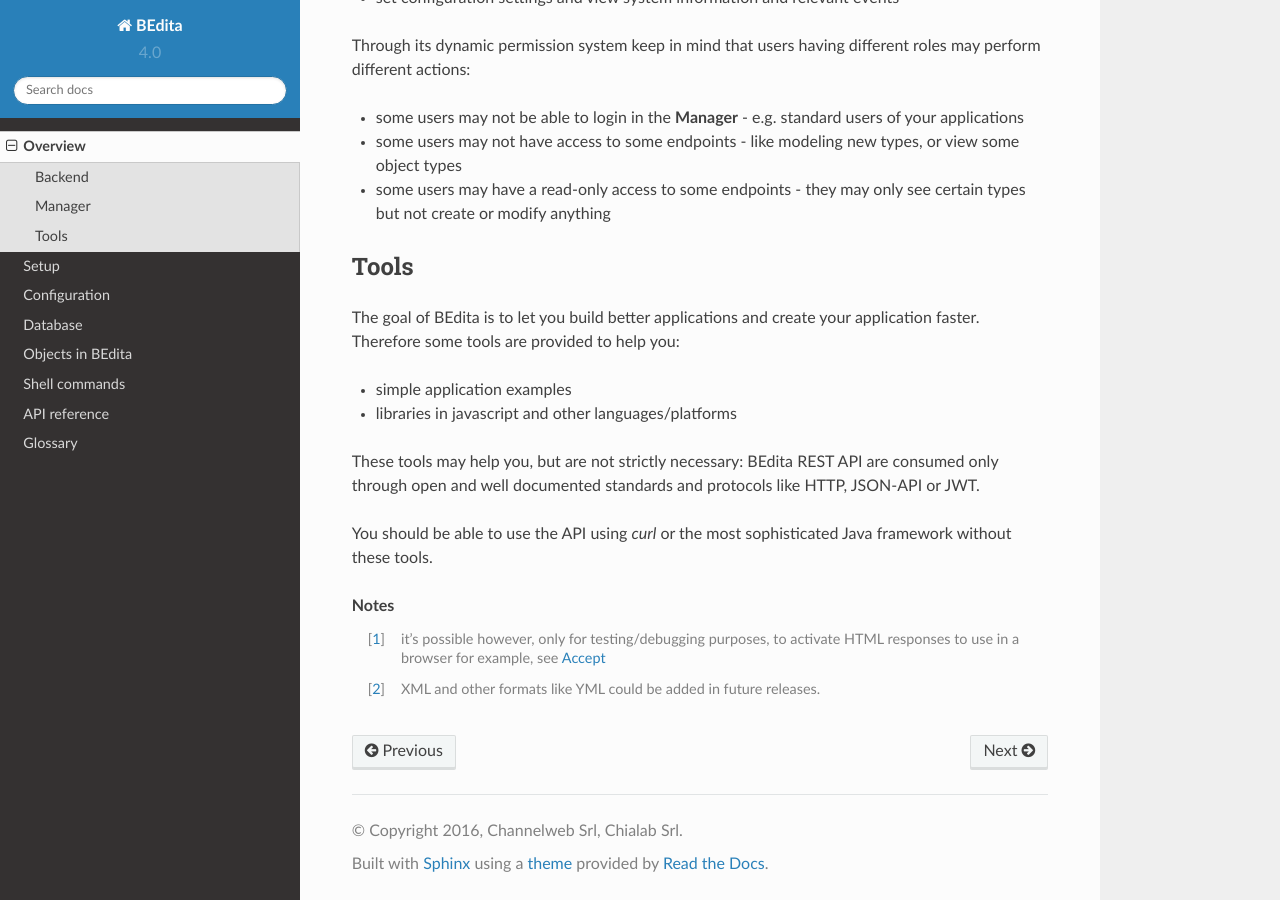
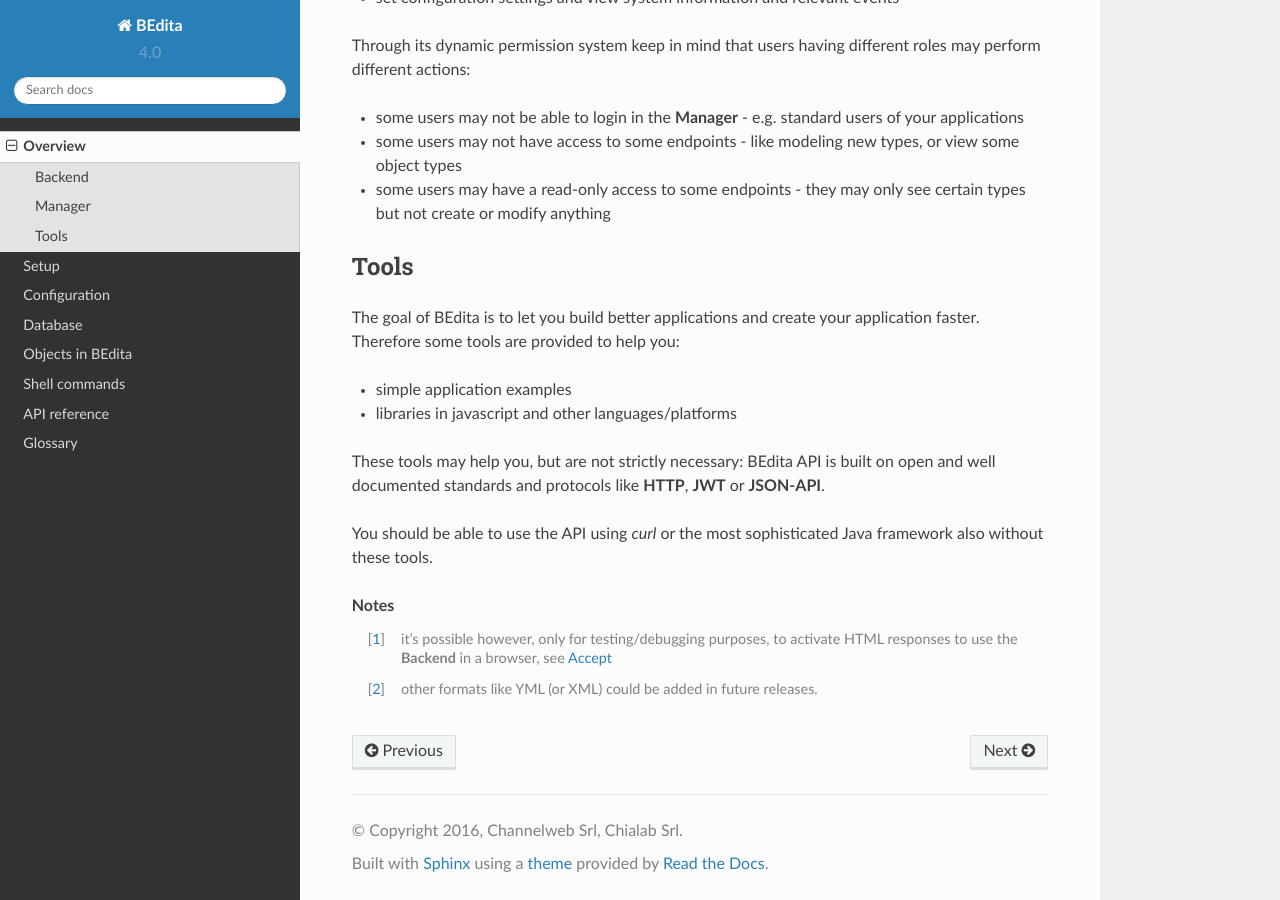
Before and after one commit to bedita/docs, a Sphinx documentation site: the page built from source/overview.rst, in a window 1280 px wide and 900 px high, scrolled down 1325 px. Built offline with Sphinx 7.4.7 and the Read the Docs theme 2.0.0, drawn with Linux system fonts in a browser that asks for light colours.

Commit message:
#7 docs: minor changes

```diff
--- a/source/overview.rst
+++ b/source/overview.rst
@@ -70,14 +70,14 @@
 * simple application examples
 * libraries in javascript and other languages/platforms
 
-These tools may help you, but are not strictly necessary: BEdita REST API are consumed only through open
-and well documented standards and protocols like HTTP, JSON-API or JWT.
+These tools may help you, but are not strictly necessary: BEdita API is built on open
+and well documented standards and protocols like **HTTP**, **JWT** or **JSON-API**.
 
-You should be able to use the API using *curl* or the most sophisticated Java framework without these tools.
+You should be able to use the API using *curl* or the most sophisticated Java framework also without these tools.
 
 
 .. rubric:: Notes
 
 .. [#a] it's possible however, only for testing/debugging purposes, to activate HTML responses
-        to use in a browser for example, see :ref:`configuration-accept`
-.. [#b] XML and other formats like YML could be added in future releases.
+        to use the **Backend** in a browser, see :ref:`configuration-accept`
+.. [#b] other formats like YML (or XML) could be added in future releases.
```
